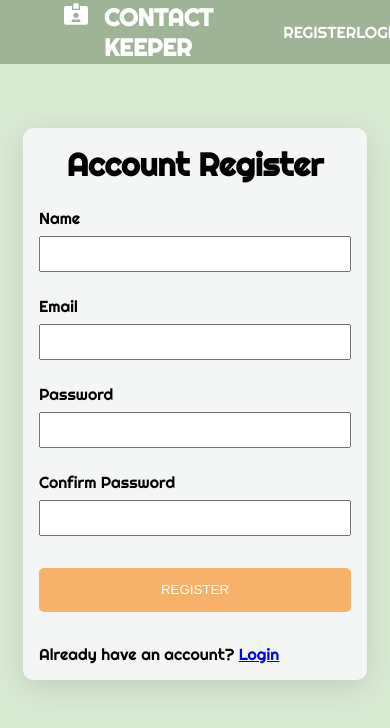
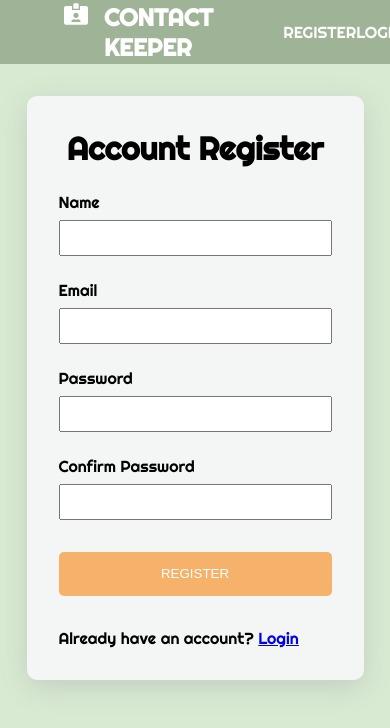
Before and after one commit to steven2711/fs-contact-keeper, a React (Create React App) app in the folder client/: page /register in a window 390 px wide. Shown: the top 728 px of the page. Built offline with nearby package versions, Linux system fonts and the light colour scheme.

Commit message:
Fixed password match and responsive styling.

```diff
--- a/client/src/components/auth/Login.js
+++ b/client/src/components/auth/Login.js
@@ -37,7 +37,7 @@ const Login = (props) => {
     <FormContainer>
       <Form onSubmit={onSubmit}>
         <Title>Login</Title>
-        {error && <Alert text={error} />}
+
         <FormGroup>
           <Label htmlFor="email">Email</Label>
           <Input
@@ -60,7 +60,8 @@ const Login = (props) => {
           />
         </FormGroup>
 
-        <Submit type="submit" value="Login" />
+        <Submit type="submit">Login</Submit>
+        {error && <Alert text={error} />}
         <SubText>
           Don't have an account? <Link to="/register">Register</Link>
         </SubText>
@@ -75,6 +76,10 @@ const FormContainer = styled.div`
   align-items: center;
   justify-content: center;
   margin-top: 4rem;
+
+  @media (max-width: 540px) {
+    margin-top: 2rem;
+  }
 `;
 
 const Title = styled.h1`
@@ -82,18 +87,15 @@ const Title = styled.h1`
 `;
 
 const Form = styled.form`
-  width: 30%;
+  max-width: 20rem;
+  width: 70%;
   box-shadow: rgba(100, 100, 111, 0.2) 0px 7px 29px 0px;
   padding: 3rem;
   border-radius: 10px;
   background: #f3f6f4;
-  @media (max-width: 1024px) {
-    width: 40%;
-  }
 
   @media (max-width: 540px) {
-    width: 80%;
-    padding: 1rem;
+    padding: 2rem;
   }
 `;
 
@@ -116,7 +118,7 @@ const SubText = styled.p`
   margin-top: 1rem;
 `;
 
-const Submit = styled.input`
+const Submit = styled.button`
   padding: 0.9rem;
   cursor: pointer;
   background: #f6b26b;
--- a/client/src/components/auth/Register.js
+++ b/client/src/components/auth/Register.js
@@ -16,6 +16,8 @@ const Register = (props) => {
     password2: "",
   });
 
+  const [submitError, setSubmitError] = useState(null);
+
   useEffect(() => {
     if (isAuthenticated) {
       props.history.push("/");
@@ -30,8 +32,20 @@ const Register = (props) => {
 
   const onChange = (e) => setUser({ ...user, [e.target.name]: e.target.value });
 
+  const handlePasswordMatchError = (password, password2) => {
+    if (password.length > 0 && password !== password2) {
+      return <SubText color="red">Passwords do not match...</SubText>;
+    }
+  };
+
   const onSubmit = (e) => {
     e.preventDefault();
+
+    if (password.length >= 6 && password !== password2) {
+      setSubmitError("Please enter matching passwords");
+      setTimeout(() => setSubmitError(null), 5000);
+      return;
+    }
 
     register({ name, email, password });
 
@@ -41,7 +55,6 @@ const Register = (props) => {
   return (
     <FormContainer>
       <Form onSubmit={onSubmit}>
-        {error && <Alert text={error} />}
         <Title>Account Register</Title>
         <FormGroup>
           <Label htmlFor="name">Name</Label>
@@ -83,7 +96,13 @@ const Register = (props) => {
           />
         </FormGroup>
 
-        <Submit type="submit" value="Register" />
+        {handlePasswordMatchError(password, password2)}
+
+        <Submit type="submit">Register</Submit>
+
+        {error && <Alert text={error} />}
+        {submitError && <Alert text={submitError} />}
+
         <SubText>
           Already have an account? <Link to="/login">Login</Link>
         </SubText>
@@ -98,6 +117,10 @@ const FormContainer = styled.div`
   align-items: center;
   justify-content: center;
   margin-top: 4rem;
+
+  @media (max-width: 540px) {
+    margin: 2rem 0;
+  }
 `;
 
 const Title = styled.h1`
@@ -105,24 +128,21 @@ const Title = styled.h1`
 `;
 
 const Form = styled.form`
-  width: 30%;
+  max-width: 20rem;
+  width: 70%;
   box-shadow: rgba(100, 100, 111, 0.2) 0px 7px 29px 0px;
   padding: 3rem;
   background: #f3f6f4;
   border-radius: 10px;
 
-  @media (max-width: 1024px) {
-    width: 40%;
-  }
-
   @media (max-width: 540px) {
-    width: 80%;
-    padding: 1rem;
+    padding: 2rem;
   }
 `;
 
 const SubText = styled.p`
   margin-top: 1rem;
+  color: ${(props) => props.color || "black"};
 `;
 
 const FormGroup = styled.div`
@@ -140,7 +160,7 @@ const Input = styled.input`
   padding: 0 0.5rem;
 `;
 
-const Submit = styled.input`
+const Submit = styled.button`
   padding: 0.9rem;
   cursor: pointer;
   background: blue;
@@ -154,6 +174,7 @@ const Submit = styled.input`
 
   &:hover {
     transform: scale(1.02);
+    box-shadow: rgba(100, 100, 111, 0.2) 0px 7px 29px 0px;
   }
 
   &:active {
```
